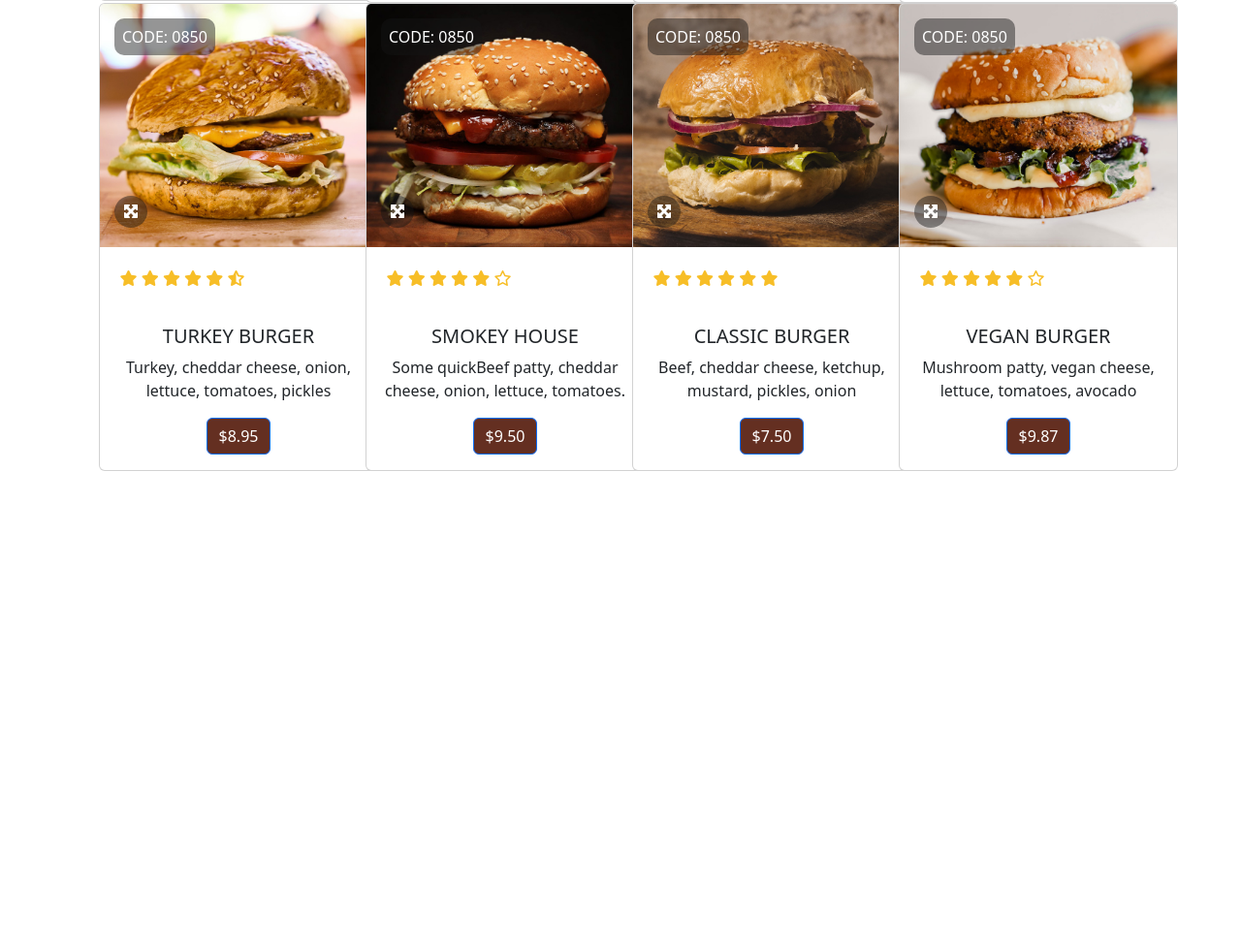
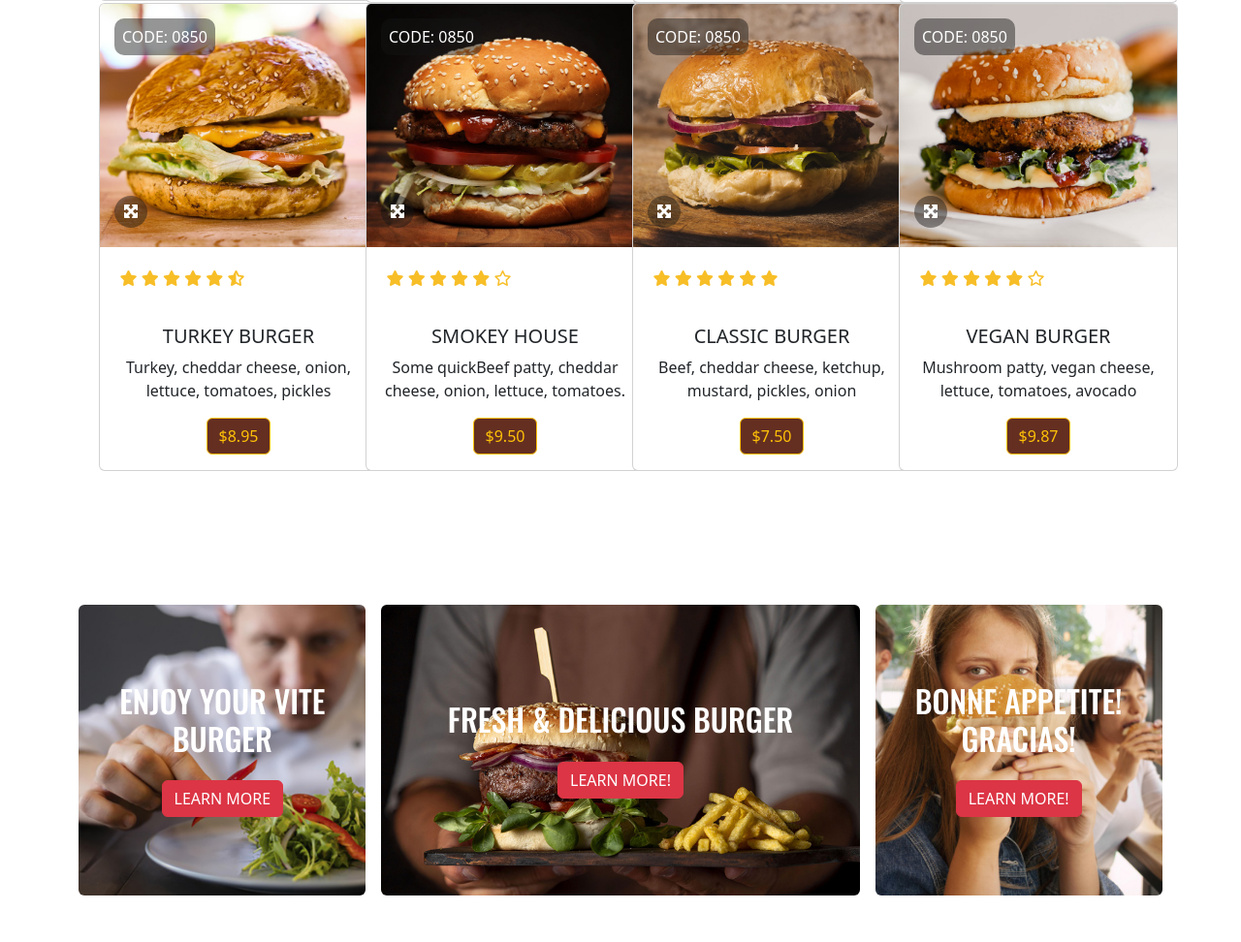
Before and after one commit to kashle/vite-burgers, a plain HTML site: page index.html in a window 1280 px wide. Shown: the part 2593-3565 px from the top of the page at 97% size. Before the commit the page ends 3169 px from the top, so only its background shows below. Drawn offline with nearby package versions, Linux system fonts and the light colour scheme.

Commit message:
forth commit

```diff
--- a/index.html
+++ b/index.html
@@ -159,7 +159,7 @@
                     <div class="card-body">
                       <h5 class="card-title">ULTIMATE BACON</h5>
                       <p class="card-text">House beef patty, cheddar cheese, bacon, onion, mustard</p>
-                      <a href="#" class="btn btn-primary"  style="background-color: #642F21;">$9.99</a>
+                      <a href="#" class="btn btn-outline-warning"  style="background-color: #642F21;">$9.99</a>
                     </div>
                   </div>
 
@@ -185,7 +185,7 @@
                     <div class="card-body">
                       <h5 class="card-title">BLACK SHEEP</h5>
                       <p class="card-text">American cheese, tomato relish, avocado, lettuce, red onion</p>
-                      <a href="#" class="btn btn-primary"  style="background-color: #642F21;"> $9.75 </a>
+                      <a href="#" class="btn btn-primary btn-outline-warning"  style="background-color: #642F21;"> $9.75 </a>
                     </div>
                   </div>
 
@@ -211,7 +211,7 @@
                     <div class="card-body">
                       <h5 class="card-title">DOUBLE BURGER</h5>
                       <p class="card-text"> 2 beef patties, cheddar cheese, mustard, pickles, tomatoes</p>
-                      <a href="#" class="btn btn-primary"  style="background-color: #642F21;"> $10.35 </a>
+                      <a href="#" class="btn btn-outline-warning"  style="background-color: #642F21;"> $10.35 </a>
                     </div>
                   </div>
 
@@ -237,7 +237,7 @@
                     <div class="card-body">
                       <h5 class="card-title">TURKEY BURGER</h5>
                       <p class="card-text">Turkey, cheddar cheese, onion, lettuce, tomatoes, pickles</p>
-                      <a href="#" class="btn btn-primary"  style="background-color: #642F21;"> $8.95</a>
+                      <a href="#" class="btn btn-outline-warning"  style="background-color: #642F21;"> $8.95</a>
                     </div>
                   </div>
 
@@ -262,7 +262,7 @@
                     <div class="card-body">
                       <h5 class="card-title">SMOKEY HOUSE</h5>
                       <p class="card-text">Some quickBeef patty, cheddar cheese, onion, lettuce, tomatoes.</p>
-                      <a href="#" class="btn btn-primary"  style="background-color: #642F21;">$9.50</a>
+                      <a href="#" class="btn btn-outline-warning "  style="background-color: #642F21;">$9.50</a>
                     </div>
                   </div>
 
@@ -288,7 +288,7 @@
                     <div class="card-body">
                       <h5 class="card-title">CLASSIC BURGER</h5>
                       <p class="card-text">Beef, cheddar cheese, ketchup, mustard, pickles, onion</p>
-                      <a href="#" class="btn btn-primary " style="background-color: #642F21;">$7.50</a>
+                      <a href="#" class="btn btn-outline-warning" style="background-color: #642F21;">$7.50</a>
                     </div>
                   </div>
 
@@ -313,13 +313,44 @@
                 <div class="card-body">
                   <h5 class="card-title">VEGAN BURGER</h5>
                   <p class="card-text"> Mushroom patty, vegan cheese, lettuce, tomatoes, avocado </p>
-                  <a href="#" class="btn btn-primary" style="background-color: #642F21;"> $9.87</a>
+                  <a href="#" class="btn btn-outline-warning" style="background-color: #642F21;"> $9.87</a>
                 </div>
               </div>
                 </div>
 
            </div>
         </div>
+        <!-- three page section -->
+    <section class="container-fluid ">
+        <div class="py-5 px-5 justify-content-center  gap-3  row ">
+         <div id="grid" class="pic1 col-12    col-sm-4 col-md-3 rounded">
+                   <div class="d-flex flex-column gap-3 align-items-center justify-content-center" style="width:100%">
+                        <h1 class=" text-center fs-2" id="vite1">ENJOY YOUR VITE BURGER</h1>
+                        <button class="btn btn-danger">LEARN MORE</button>
+                   </div>
+         </div>
+
+         <div id="grid" class="pic2 col-12 col-sm-4 col-md-5 rounded">
+           <div class="d-flex flex-column gap-3 align-items-center" style="width:100%">
+            <h1 class=" text-center fs-2" id="vite1">FRESH & DELICIOUS BURGER</h1>
+            <button class="btn btn-danger">LEARN MORE!</button>
+           </div>
+         </div>
+
+         <div id="grid" class="pic3 col-12  col-sm-3 col-md-3 rounded ">
+
+          <div class="" style="width:100%">
+            <div class="d-flex flex-column gap-3 align-items-center" style="width:100%">
+              <h1 class=" text-center fs-2" id="vite1">BONNE APPETITE! GRACIAS!</h1>
+              <button class="btn btn-danger">LEARN MORE!</button>
+             </div>
+
+          </div>
+         </div>
+
+       </div>
+      </section>
+
     </main>
 
     <!-- footer section  -->
--- a/style/style.css
+++ b/style/style.css
@@ -7,7 +7,7 @@
 height: 300px;
 width: 500px;
 background-color: red;
-background-image: url(../img/pb-2-2.jpg);
+background-image: url(../img/pb-2-1.jpg);
 background-size: cover;
 background-repeat: no-repeat;
 }
@@ -87,7 +87,7 @@ padding: 90px;
     height: 300px;
     width: 600px;
     background-color: blue;
-    background-image: url(../img/pb-2-1.jpg);
+    background-image: url(../img/pb-2-2.jpg);
     background-size: cover;
     background-repeat: no-repeat;
     padding-top: 30px;
@@ -153,5 +153,36 @@ padding: 90px;
     -moz-border-radius: 100%;
     border-radius: 100%;
    place-items: center !important;
-   f
 }
+
+.pic1{
+    background-image: url(../img/pb-1-1.jpg);
+    height:300px;
+    background-repeat: no-repeat;
+    background-size: cover;
+}
+.pic2{
+    background-image: url(../img/pb-1-2.jpg);
+    height:300px;
+    background-repeat: no-repeat;
+    background-size: cover;
+}
+.pic3{
+    background-image: url(../img/pb-1-3.jpg);
+    height:300px;
+    background-repeat: no-repeat;
+    background-size: cover;
+
+}
+#vite1{
+    font-family: "Oswald", sans-serif;
+    font-optical-sizing: 2;
+    font-weight: 500;
+    font-style: normal;
+    font-size: 25px;
+    color:rgb(255, 255, 255);
+}
+#grid{
+    display:grid;
+    place-content: center;
+}
```
Also changed, not shown: img/pb-1-1.jpg (added), img/pb-1-2.jpg (added), img/pb-1-3.jpg (added).
